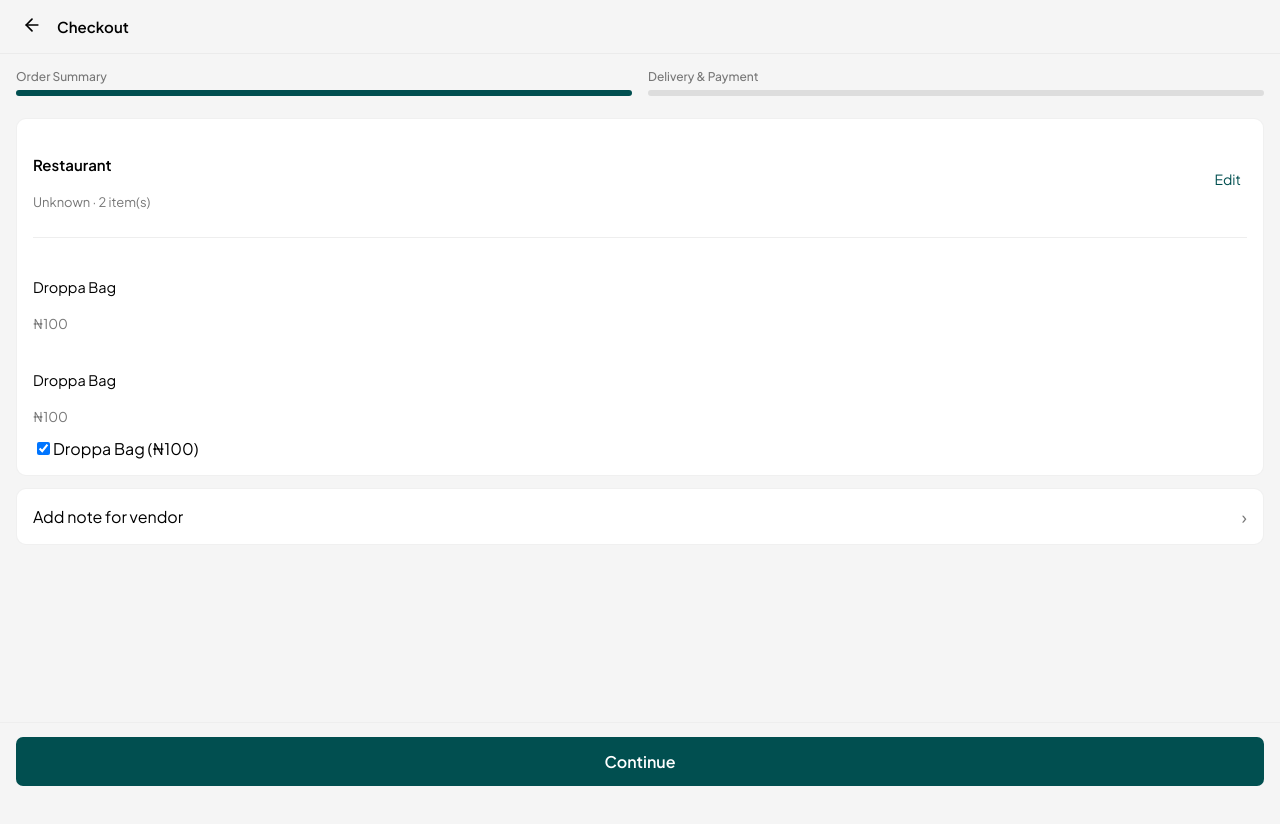
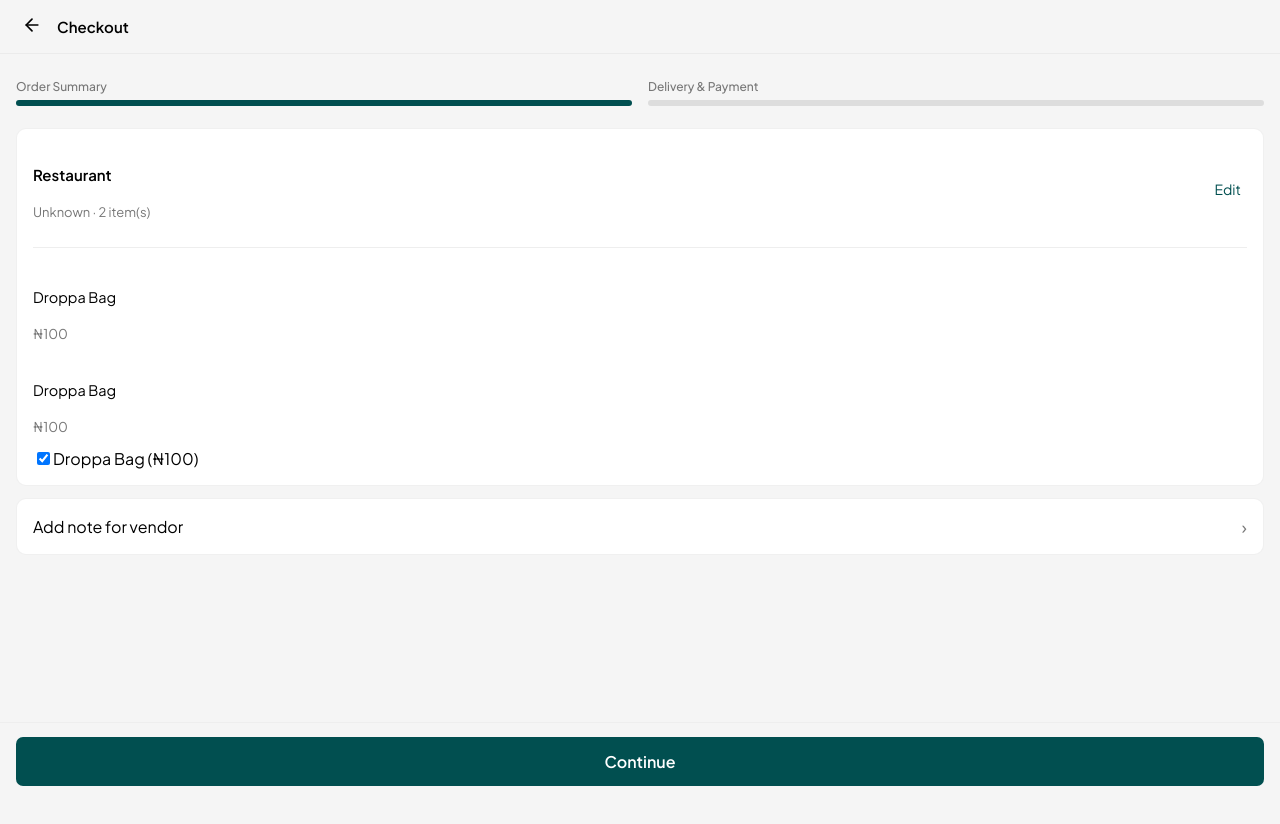
Before and after one commit to ay30bg/droppa, a React (Create React App) app: page /checkout in a window 1280 px wide. Shown: the top 824 px of the page. Built offline with nearby package versions, Linux system fonts and the light colour scheme.

Commit message:
Update checkout.css

```diff
--- a/src/styles/checkout.css
+++ b/src/styles/checkout.css
@@ -41,7 +41,7 @@
 .ck-steps {
   display: flex;
   gap: 16px;
-  margin-top: 5px;
+  margin-top: 15px;
   padding: 10px 16px;
   background: #f5f5f5;
 }
```
